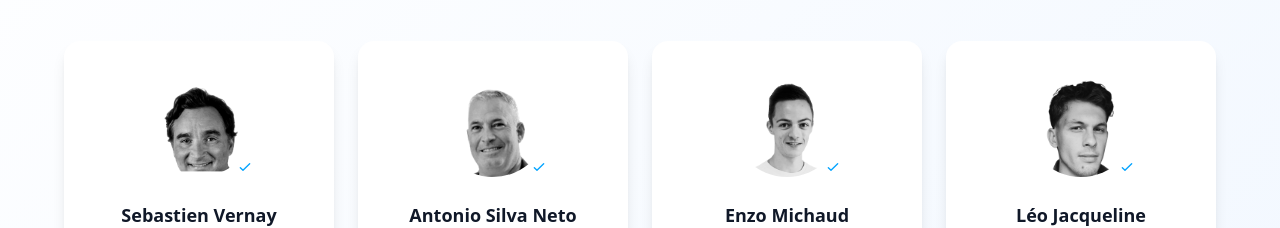
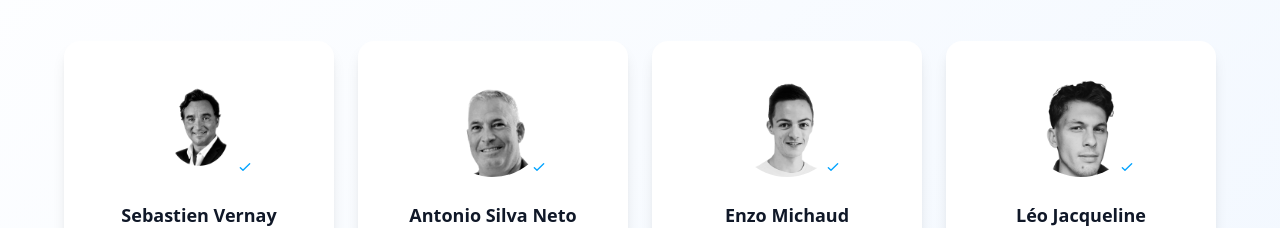
Before and after one commit to vernay/biloki, a Next.js app: page /en/equipe in a window 1280 px wide. Shown: the part 348-576 px from the top of the page. Built offline with nearby package versions, Linux system fonts and the light colour scheme; no server answers.

Commit message:
Afficher la photo complète de Sébastien

```diff
--- a/app/[locale]/equipe/page.tsx
+++ b/app/[locale]/equipe/page.tsx
@@ -11,6 +11,7 @@ export default function EquipePage() {
     photo?: string;
     photoPosition?: string;
     photoScale?: number;
+    photoFit?: 'cover' | 'contain';
     linkedin?: string;
   }> = [
     {
@@ -18,8 +19,9 @@ export default function EquipePage() {
       role: t('roles.founder'),
       initials: 'SV',
       photo: '/images/equipe/Sebastien.png',
-      photoPosition: '50% 10%',
-      photoScale: 0.9,
+      photoPosition: '50% 50%',
+      photoScale: 0.8,
+      photoFit: 'contain',
       linkedin: 'https://www.linkedin.com/in/s%C3%A9bastien-vernay-71a27374/'
     },
     {
@@ -98,7 +100,7 @@ export default function EquipePage() {
                         <img
                           src={member.photo}
                           alt={member.name}
-                          className="w-full h-full object-cover grayscale"
+                          className={`w-full h-full grayscale ${member.photoFit === 'contain' ? 'object-contain' : 'object-cover'}`}
                           style={{
                             objectPosition: member.photoPosition ?? '50% 0%',
                             transform: `scale(${member.photoScale ?? 1})`
```
